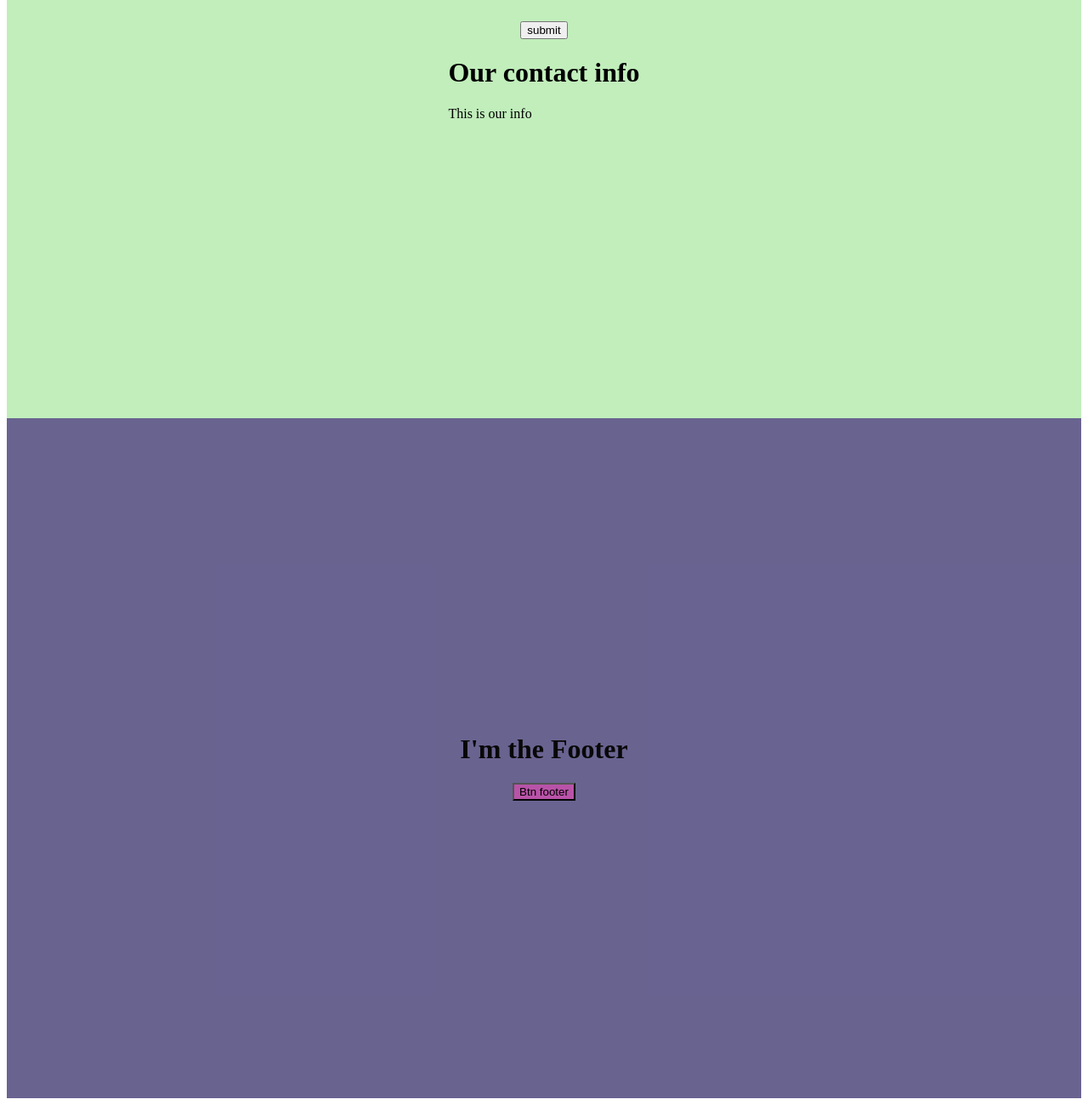
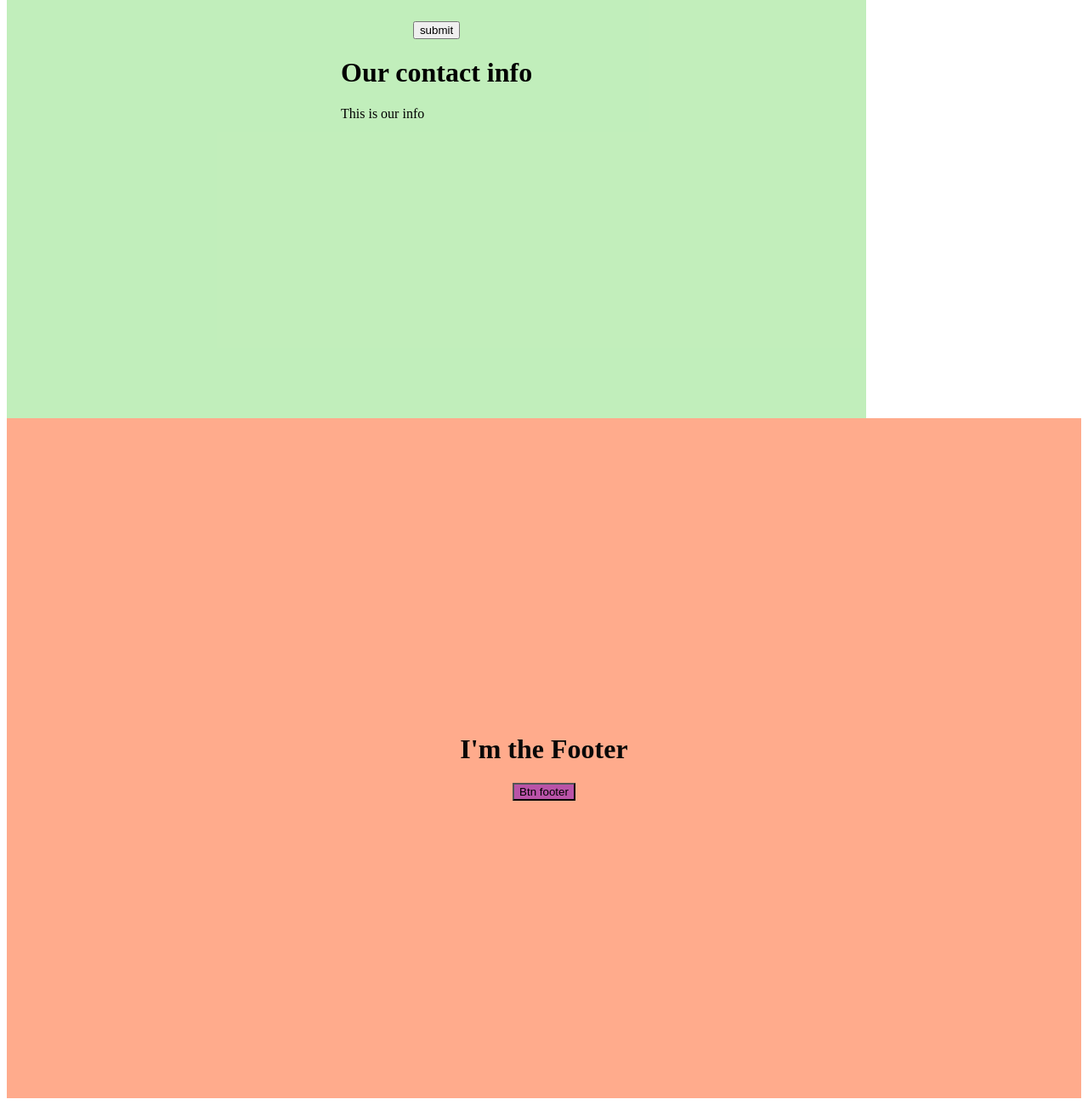
Before and after one commit to yogi721/javascript-projects, a plain HTML site: page algorithms/freeCodeCamp/sass/index.html in a window 1280 px wide. Shown: the part 1116-2416 px from the top of the page at 85% size. Drawn offline with Linux system fonts and the light colour scheme.

Commit message:
Sass tutorial 2

```diff
--- a/algorithms/freeCodeCamp/sass/styles/_footer.scss
+++ b/algorithms/freeCodeCamp/sass/styles/_footer.scss
@@ -1,3 +1,7 @@
 footer {
+  // inherite styles from _header.scss file
   @extend header;
+
+  //   Here we overide the background color
+  background: rgb(255, 171, 140);
 }
--- a/algorithms/freeCodeCamp/sass/styles/style.scss
+++ b/algorithms/freeCodeCamp/sass/styles/style.scss
@@ -3,6 +3,8 @@
 
 .contact {
   @include flexCenter(column, $backgroundContent);
+  //   Calculation
+  width: -20% + 100%;
 }
 
 // The footer styles defined in _footer.scss file
```
Also changed, not shown: algorithms/freeCodeCamp/sass/styles/style.css, 1 other file.
